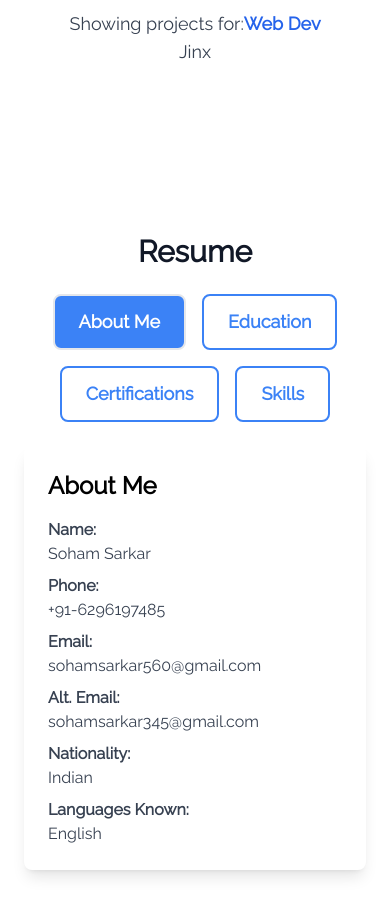
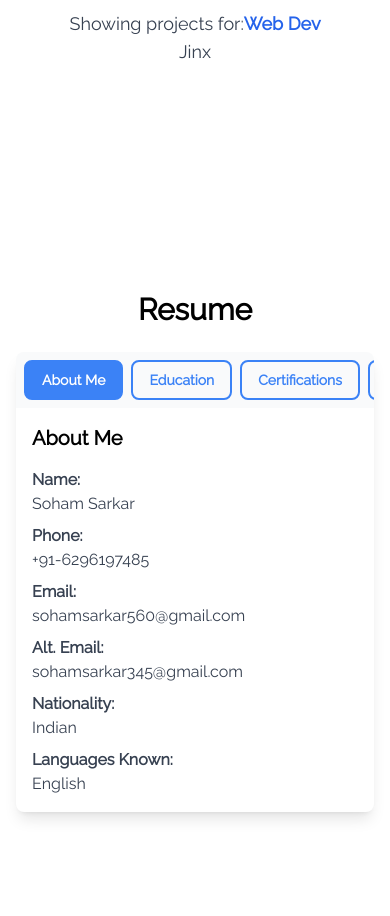
Before and after one commit to SS56Bo/portfolio-final, a Next.js app: page / in a window 390 px wide. Shown: the part 1040-1956 px from the top of the page. Built offline with nearby package versions, Linux system fonts and the light colour scheme; a web font is replaced by a local one.

Commit message:
Resume Page Updated

```diff
--- a/app/components/Resume.jsx
+++ b/app/components/Resume.jsx
@@ -1,7 +1,7 @@
 "use client";
 
 import React, { useState } from "react";
-import { FaPython, FaJava } from "react-icons/fa";
+import { FaPython, FaJava, FaLinux } from "react-icons/fa";
 import { SiCplusplus, SiTypescript } from "react-icons/si";
 import { FaGolang } from "react-icons/fa6";
 
@@ -39,53 +39,55 @@ function Resume() {
       { name: "Java", icon: <FaJava className="text-orange-600 text-3xl" /> },
       {
         name: "Python",
-        icon: <FaPython className="text-yellow-600 text-3xl" />,
+        icon: <FaPython className="text-yellow-400 text-3xl" />,
       },
       {
         name: "TypeScript",
         icon: <SiTypescript className="text-blue-500 text-3xl" />,
       },
       { name: "Golang", icon: <FaGolang className="text-sky-500 text-3xl" /> },
+      { name: "Linux", icon: <FaLinux className="text-black text-3xl" /> },
     ],
   };
 
   return (
-    <div className="flex flex-col items-center justify-center min-h-screen p-6">
-      {/* Section Title */}
-      <h1 className="text-3xl md:text-4xl font-bold text-gray-900 mb-6">
+    <div className="flex flex-col items-center justify-center min-h-screen p-4">
+      {/* Resume Heading */}
+      <h1 className="text-3xl md:text-4xl font-bold text-center mb-6">
         Resume
       </h1>
 
-      {/* Tabs Section */}
-      <div className="flex flex-wrap justify-center gap-4 mb-6">
+      {/* Main Container */}
+      <div className="flex flex-col md:flex-row items-start justify-center w-full max-w-6xl bg-white shadow-lg rounded-lg overflow-hidden">
+        {/* Sidebar */}
+        <div className="flex flex-row md:flex-col gap-2 p-2 md:p-4 bg-gray-50 w-full md:w-60 overflow-x-auto">
           {tabs.map((tab) => (
             <button
               key={tab}
               onClick={() => setActiveTab(tab)}
-            className={`flex items-center gap-2 px-6 py-3 text-lg font-semibold border-2 rounded-lg transition
-              ${
+              className={`flex items-center justify-center gap-2 px-4 py-2 md:px-6 md:py-3 text-sm md:text-lg font-semibold border-2 rounded-lg transition whitespace-nowrap ${
                 activeTab === tab
-                  ? "bg-blue-500 text-white"
+                  ? "bg-blue-500 text-white border-blue-500"
                   : "text-blue-500 border-blue-500 hover:bg-blue-500 hover:text-white"
-              }
-            `}
+              }`}
             >
               {tab}
             </button>
           ))}
         </div>
 
-      {/* Content Section */}
-      <div className="w-full max-w-2xl bg-white shadow-lg rounded-lg p-6 text-left">
-        <h2 className="text-2xl font-bold mb-4">{activeTab}</h2>
+        {/* Content */}
+        <div className="flex-1 p-4 md:p-6 text-left">
+          <h2 className="text-xl md:text-2xl font-bold mb-4">{activeTab}</h2>
           {activeTab === "Skills" ? (
-          <div className="flex flex-wrap gap-6">
+            <div className="flex flex-wrap gap-4">
               {sections[activeTab].map((skill, index) => (
                 <div
                   key={index}
-                className="flex items-center gap-3 text-gray-700"
+                  className="flex items-center gap-2 text-gray-700"
                 >
-                {skill.icon} <span className="text-lg">{skill.name}</span>
+                  {skill.icon}{" "}
+                  <span className="text-base md:text-lg">{skill.name}</span>
                 </div>
               ))}
             </div>
@@ -108,6 +110,7 @@ function Resume() {
           )}
         </div>
       </div>
+    </div>
   );
 }
 
```
Lines whose indentation alone changed are shown as unchanged.
